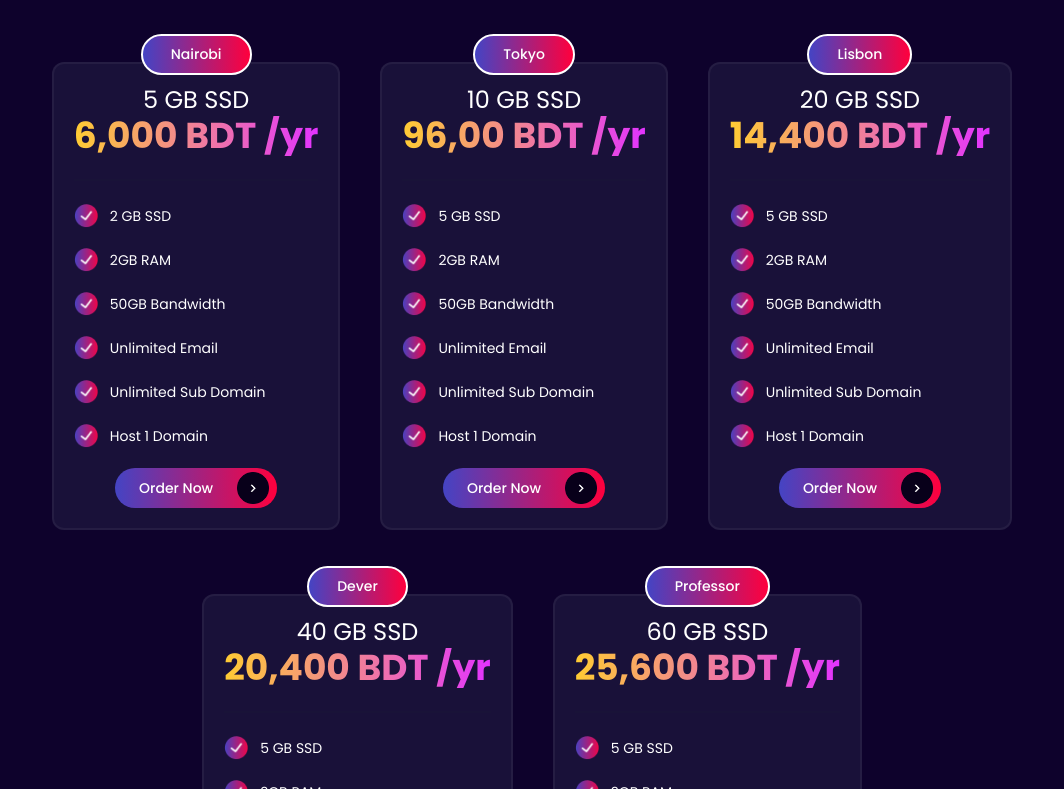
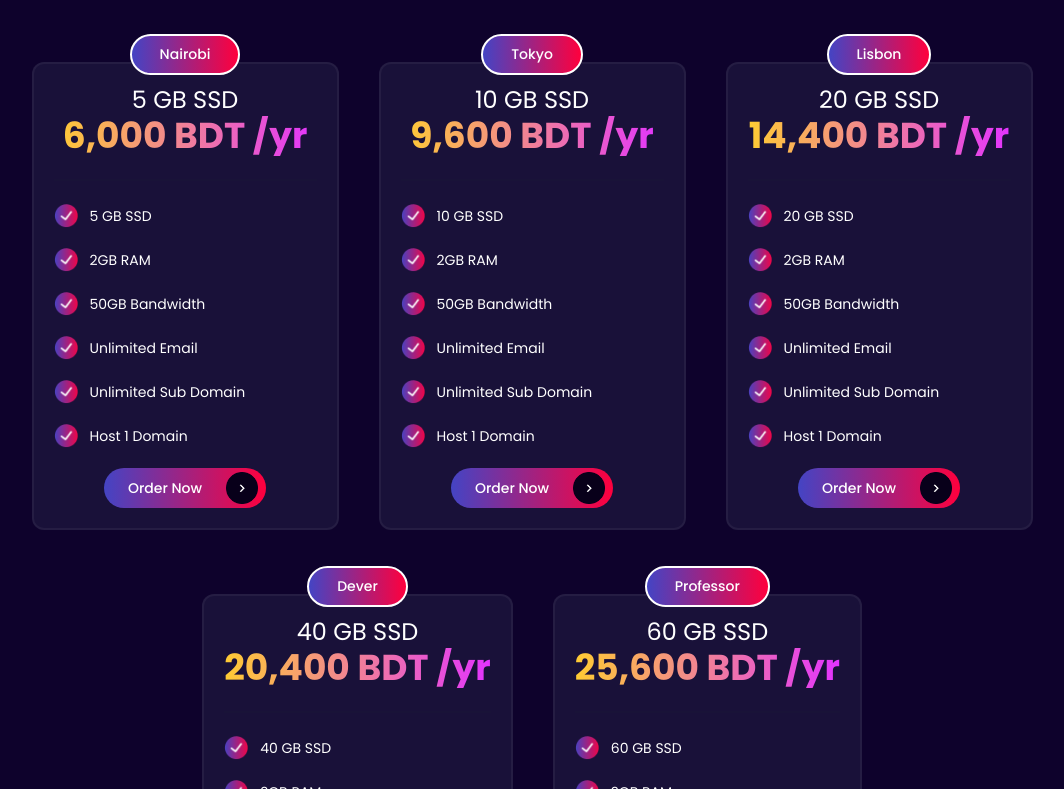
Before and after one commit to naimsiddiquibd/fatmonk-react, a React (Vite) app: page /hosting in a window 1280 px wide. Shown: the part 1591-2380 px from the top of the page, without its empty margins (108-1172 px from the left). Built offline with nearby package versions, Linux system fonts and the light colour scheme.

Commit message:
data and ui updated

```diff
--- a/src/Components/Hosting/Plans.jsx
+++ b/src/Components/Hosting/Plans.jsx
@@ -8,37 +8,79 @@ const Plans = () => {
       location: "Nairobi",
       ssd: "2 GB SSD",
       price: "3,000 BDT /yr",
-      features: ["2 GB SSD", "2GB RAM", "50GB Bandwidth", "Unlimited Email", "Unlimited Sub Domain", "Host 1 Domain"],
+      features: [
+        "2 GB SSD",
+        "2GB RAM",
+        "50GB Bandwidth",
+        "Unlimited Email",
+        "Unlimited Sub Domain",
+        "Host 1 Domain",
+      ],
     },
     {
       location: "Tokyo",
       ssd: "5 GB SSD",
-      price: "4,480 BDT /yr",
-      features: ["5 GB SSD", "2GB RAM", "50GB Bandwidth", "Unlimited Email", "Unlimited Sub Domain", "Host 1 Domain"],
+      price: "4,500 BDT /yr",
+      features: [
+        "5 GB SSD",
+        "2GB RAM",
+        "50GB Bandwidth",
+        "Unlimited Email",
+        "Unlimited Sub Domain",
+        "Host 1 Domain",
+      ],
     },
     {
       location: "Lisbon",
       ssd: "10 GB SSD",
-      price: "6400 BDT /yr",
-      features: ["5 GB SSD", "2GB RAM", "50GB Bandwidth", "Unlimited Email", "Unlimited Sub Domain", "Host 1 Domain"],
+      price: "6,400 BDT /yr",
+      features: [
+        "10 GB SSD",
+        "2GB RAM",
+        "50GB Bandwidth",
+        "Unlimited Email",
+        "Unlimited Sub Domain",
+        "Host 1 Domain",
+      ],
     },
     {
       location: "Dever",
       ssd: "20 GB SSD",
       price: "10,200 BDT /yr",
-      features: ["5 GB SSD", "2GB RAM", "50GB Bandwidth", "Unlimited Email", "Unlimited Sub Domain", "Host 1 Domain"],
+      features: [
+        "20 GB SSD",
+        "2GB RAM",
+        "50GB Bandwidth",
+        "Unlimited Email",
+        "Unlimited Sub Domain",
+        "Host 1 Domain",
+      ],
     },
     {
       location: "Rio",
       ssd: "40 GB SSD",
       price: "14,400 BDT /yr",
-      features: ["5 GB SSD", "2GB RAM", "50GB Bandwidth", "Unlimited Email", "Unlimited Sub Domain", "Host 1 Domain"],
+      features: [
+        "40 GB SSD",
+        "2GB RAM",
+        "50GB Bandwidth",
+        "Unlimited Email",
+        "Unlimited Sub Domain",
+        "Host 1 Domain",
+      ],
     },
     {
       location: "Professor",
       ssd: "60 GB SSD",
       price: "22,000 BDT /yr",
-      features: ["5 GB SSD", "2GB RAM", "50GB Bandwidth", "Unlimited Email", "Unlimited Sub Domain", "Host 1 Domain"],
+      features: [
+        "60 GB SSD",
+        "2GB RAM",
+        "50GB Bandwidth",
+        "Unlimited Email",
+        "Unlimited Sub Domain",
+        "Host 1 Domain",
+      ],
     },
   ];
 
@@ -47,31 +89,66 @@ const Plans = () => {
       location: "Nairobi",
       ssd: "5 GB SSD",
       price: "6,000 BDT /yr",
-      features: ["2 GB SSD", "2GB RAM", "50GB Bandwidth", "Unlimited Email", "Unlimited Sub Domain", "Host 1 Domain"],
+      features: [
+        "5 GB SSD",
+        "2GB RAM",
+        "50GB Bandwidth",
+        "Unlimited Email",
+        "Unlimited Sub Domain",
+        "Host 1 Domain",
+      ],
     },
     {
       location: "Tokyo",
       ssd: "10 GB SSD",
-      price: "96,00 BDT /yr",
-      features: ["5 GB SSD", "2GB RAM", "50GB Bandwidth", "Unlimited Email", "Unlimited Sub Domain", "Host 1 Domain"],
+      price: "9,600 BDT /yr",
+      features: [
+        "10 GB SSD",
+        "2GB RAM",
+        "50GB Bandwidth",
+        "Unlimited Email",
+        "Unlimited Sub Domain",
+        "Host 1 Domain",
+      ],
     },
     {
       location: "Lisbon",
       ssd: "20 GB SSD",
       price: "14,400 BDT /yr",
-      features: ["5 GB SSD", "2GB RAM", "50GB Bandwidth", "Unlimited Email", "Unlimited Sub Domain", "Host 1 Domain"],
+      features: [
+        "20 GB SSD",
+        "2GB RAM",
+        "50GB Bandwidth",
+        "Unlimited Email",
+        "Unlimited Sub Domain",
+        "Host 1 Domain",
+      ],
     },
     {
       location: "Dever",
       ssd: "40 GB SSD",
       price: "20,400 BDT /yr",
-      features: ["5 GB SSD", "2GB RAM", "50GB Bandwidth", "Unlimited Email", "Unlimited Sub Domain", "Host 1 Domain"],
+      features: [
+        "40 GB SSD",
+        "2GB RAM",
+        "50GB Bandwidth",
+        "Unlimited Email",
+        "Unlimited Sub Domain",
+        "Host 1 Domain",
+      ],
     },
     {
       location: "Professor",
       ssd: "60 GB SSD",
       price: "25,600 BDT /yr",
-      features: ["5 GB SSD", "2GB RAM", "50GB Bandwidth", "Unlimited Email", "Unlimited Sub Domain", "Host 1 Domain"],
+      features: [
+        "60 GB SSD",
+        "2GB RAM",
+        "50GB Bandwidth",
+        "Unlimited Email",
+        "Unlimited Sub Domain",
+        "Host 1 Domain",
+      ],
     },
   ];
 
@@ -89,7 +166,8 @@ const Plans = () => {
             }}
             className="text-[50px] text-center font-semibold"
           >
-            SSD Cloud Hosting ({planType === "basic" ? "Basic" : "Premium"}) Plan
+            SSD Cloud Hosting ({planType === "basic" ? "Basic" : "Premium"})
+            Plan
           </h2>
           <p className="text-[20px] font-semibold text-monkwhite text-center">
             100% SSD Disks, RAM 2GB with I/O Usage 2MB/s
@@ -98,22 +176,31 @@ const Plans = () => {
         <div className="flex justify-center mb-10">
           <button
             onClick={() => setPlanType("basic")}
-            className={`px-6 py-2 rounded-l-full ${planType === "basic" ? "bg-gradient-to-r from-[#FFCC33] to-[#E233FF]" : "bg-gray-700"
-              } text-monkwhite font-semibold`}
+            className={`px-6 py-2 rounded-l-full ${
+              planType === "basic"
+                ? "bg-gradient-to-r from-[#FFCC33] to-[#E233FF]"
+                : "bg-gray-700"
+            } text-monkwhite font-semibold`}
           >
             Standard
           </button>
           <button
             onClick={() => setPlanType("premium")}
-            className={`px-6 py-2 rounded-r-full ${planType === "premium" ? "bg-gradient-to-r from-[#FFCC33] to-[#E233FF]" : "bg-gray-700"
-              } text-monkwhite font-semibold`}
+            className={`px-6 py-2 rounded-r-full ${
+              planType === "premium"
+                ? "bg-gradient-to-r from-[#FFCC33] to-[#E233FF]"
+                : "bg-gray-700"
+            } text-monkwhite font-semibold`}
           >
             Premium
           </button>
         </div>
         <div className="lg:w-[1100px] flex flex-wrap items-center justify-center gap-10 mt-10">
           {plans.map((plan, index) => (
-            <div key={index} className="relative hover:scale-110 transition-all">
+            <div
+              key={index}
+              className="relative hover:scale-110 transition-all lg:min-w-[307px]"
+            >
               <div className="absolute -top-0.1 lg:-top-1 flex justify-center w-full z-10">
                 <button
                   className="
@@ -182,7 +269,10 @@ const Plans = () => {
           "Daily Backup",
           "Free SSL Certificates",
         ].map((item, index) => (
-          <div key={index} className="border-2 rounded-full px-6 py-3 inline-flex items-center gap-2 mt-2 hover:scale-110 transition-all">
+          <div
+            key={index}
+            className="border-2 rounded-full px-6 py-3 inline-flex items-center gap-2 mt-2 hover:scale-110 transition-all"
+          >
             <img src="/tik.png" alt="" />
             <p>{item}</p>
           </div>
--- a/src/Components/Plans/FlexibleHourly/FlexibleHourly.jsx
+++ b/src/Components/Plans/FlexibleHourly/FlexibleHourly.jsx
@@ -160,7 +160,7 @@ const FlexibleHourly = () => {
       <div className="-mt-12">
         <div className="flex flex-col justify-center items-center mx-4 lg:mx-0">
           <div className="lg:w-[850px] bg-monkwhite rounded-md shadow-lg">
-            <div className="grid grid-cols-1 lg:grid-cols-3">
+            <div className="grid grid-cols-1 lg:grid-cols-3 min-h-[244px]">
               <div className="bg-[#652CD3] bg-opacity-10 flex flex-col justify-center items-center py-12 px-8">
                 <p className="text-4xl text-[#171923] font-bold">
                   {roleDetails[selectedRole].price}
--- a/src/Components/Plans/PlansHero/PlansHero.jsx
+++ b/src/Components/Plans/PlansHero/PlansHero.jsx
@@ -10,14 +10,13 @@ const PlansHero = () => {
     {
       name: "Basic",
       monthlyPrice: "$7500/mo",
-      yearlyPrice: "$7200/mo",
-      description: "Save 10% on quarterly plans, 20% on yearly!",
+      yearlyPrice: "$81,000/yr",
+      description: "Save 10% yearly!",
       details: [
         "Team composition",
         "1 Fullstack Developer with Project Manager",
         "1 Designer",
         "1 Developer (Frontend/ Backend)",
-        "What's Included:",
         "1 active task at a time",
         "Team Working Hours: 300 hours/month",
         "Flexibility: Pause/cancel anytime",
@@ -27,14 +26,13 @@ const PlansHero = () => {
     {
       name: "Standard",
       monthlyPrice: "$12000/mo",
-      yearlyPrice: "$9600/mo",
-      description: "Save 15% on quarterly plans, 25% on yearly!",
+      yearlyPrice: "$1,29,600/yr",
+      description: "Save 10% yearly!",
       details: [
         "Team composition",
         "1 Fullstack Developer with Project Manager",
         "2 Developers (Full Stack/ Frontend/ Backend)",
-        "1 Senior Designer",
-        "What's Included:",
+        "1 UI/UX Designer",
         "Max 2 active tasks at a time",
         "Team Working Hours: 320 hours/month",
         "Flexibility: Pause/cancel anytime",
@@ -45,14 +43,13 @@ const PlansHero = () => {
       name: "Custom",
       monthlyPrice: "Custom Pricing",
       yearlyPrice: "Custom Pricing",
-      description: "Save 20% on quarterly plans, 30% on yearly!",
+      description: "Save 10% yearly!",
       details: [
         "Team composition",
         "1 Dedicated Project Manager",
         "1 Account Manager",
         "Required Number of Developers",
         "Required Number of Designers",
-        "What's Included:",
         "Multiple active tasks at a time",
         "Team Working Hours: Unlimited",
         "Flexibility: Pause/cancel anytime",
@@ -88,12 +85,12 @@ const PlansHero = () => {
             <img src="/20percent.png" alt="Discount" className="mx-auto w-24" />
           </div>
           <div className="flex justify-center mb-8">
-            <div className="flex items-center gap-5 bg-monkwhite px-6 py-2 rounded-full">
+            <div className="flex items-center gap-0 bg-monkwhite px-2 py-2 rounded-full">
               <button
-                className={`text-sm ${
+                className={`text-sm w-28 ${
                   !isYearly
-                    ? "font-semibo2d text-monkwhite bg-monkblack px-7 py-2 rounded-full"
-                    : "text-monkblack"
+                    ? "font-semibo2d text-monkwhite bg-monkblack px-6 py-2 rounded-full"
+                    : "text-monkblack px-6 py-2"
                 }`}
                 onClick={handleToggle}
               >
@@ -103,7 +100,7 @@ const PlansHero = () => {
                 className={`text-sm ${
                   isYearly
                     ? "font-semibold text-monkwhite bg-monkblack px-6 py-2 rounded-full"
-                    : "text-monkblack"
+                    : "text-monkblack px-6 py-2"
                 }`}
                 onClick={handleToggle}
               >
@@ -142,7 +139,7 @@ const PlansHero = () => {
                     className="text-xs font-medium"
                     style={{ color: plan.gradient ? "#000" : "#FFF" }}
                   >
-                    {plan.description}
+                    {isYearly ? "" : plan.description}
                   </p>
                 </div>
                 <div className="bg-monkwhite text-center py-1.5 rounded-full text-sm text-monkblack my-6">
```
